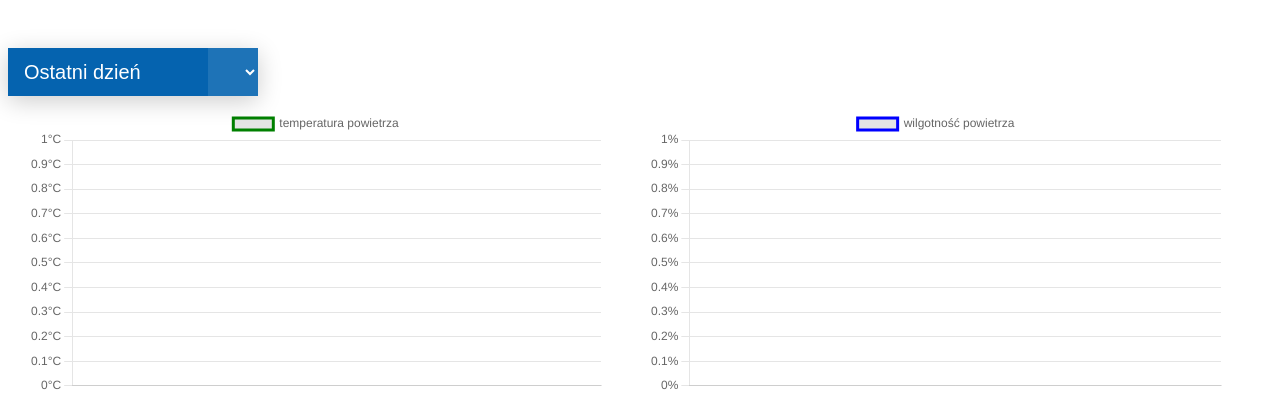
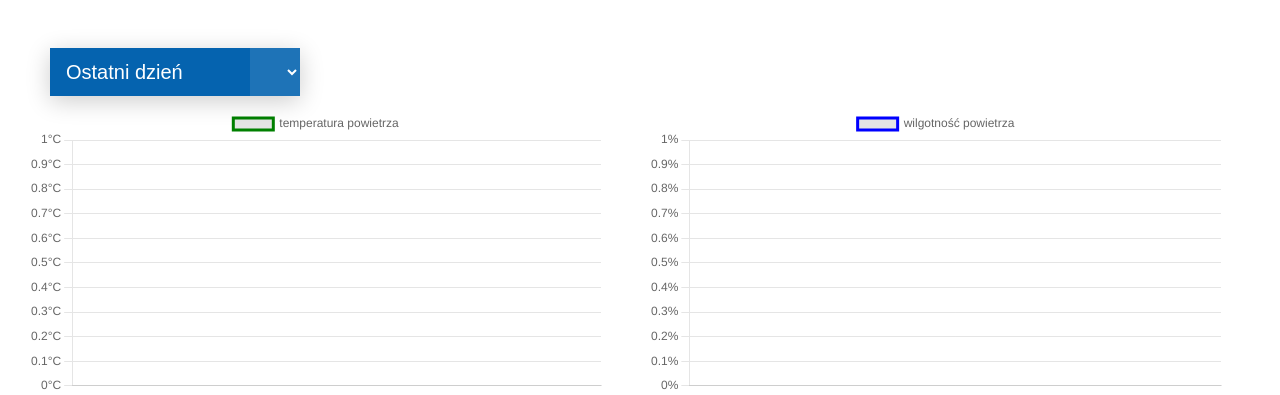
Before and after one commit to Rogol98/Wiwarium, a Flask app: page /diagrams in a window 1280 px wide. Shown: the part 52-447 px from the top of the page. Run offline with Flask 2, Linux system fonts and the light colour scheme; data that the repository does not hold is empty; parts of the project's set-up code (start-up, migrations or seed data) failed here and were passed over; some libraries are stand-ins or nearby versions.

Commit message:
09.01.2022 v8

```diff
--- a/static/style.css
+++ b/static/style.css
@@ -39,7 +39,8 @@
 
 .box {
 	position: absolute;
-	top: 100px
+	top: 100px;
+	left: 50px;
 }
 
 .box select {
```
